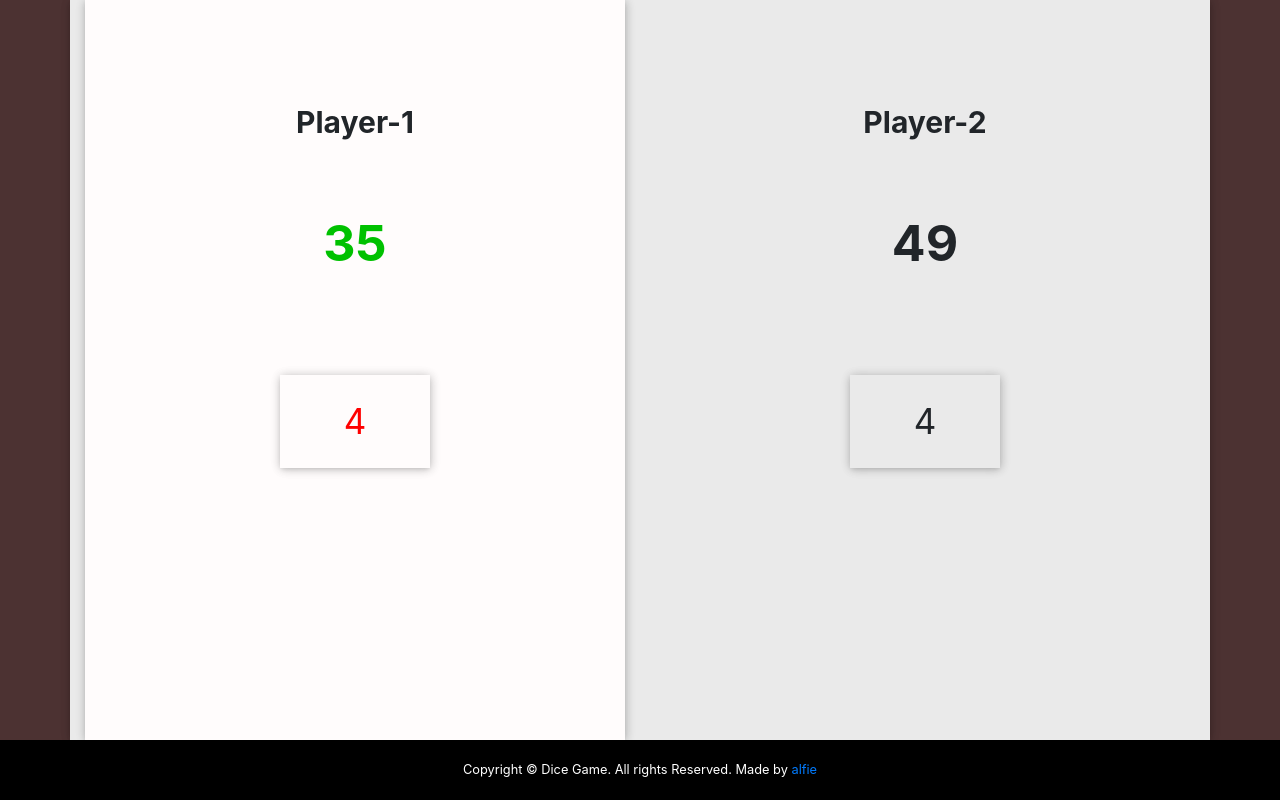
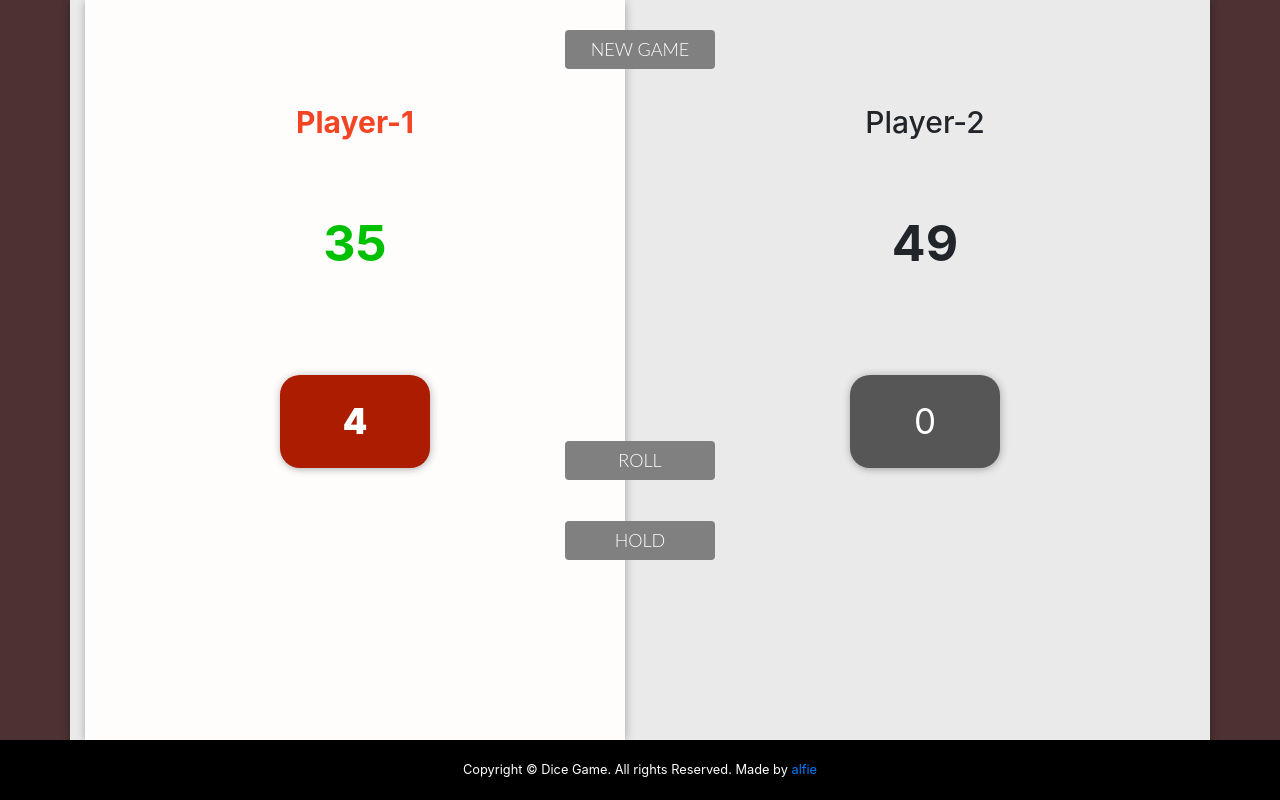
Before and after one commit to alfie254/diceGame, a PHP site: page / in a window 1280 px wide. Run offline with PHP 8.4, Linux system fonts and the light colour scheme; some libraries are stand-ins or nearby versions.

Commit message:
htm and css styling complete

```diff
--- a/assets/css/style.css
+++ b/assets/css/style.css
@@ -13,7 +13,7 @@ footer{
 .player-name{
 	margin-bottom: 20%;
 	font-size: 30px;
-	font-weight: 700;
+	font-weight: 500;
 }
 .score{
 	margin-bottom: 30%;
@@ -31,7 +31,44 @@ footer{
 	width: 150px;
 	margin: auto;
 	text-align: center;
+	background: #565656;
+	color: #fff;
+	border-radius: 20px;
 	font-size: 35px;
+}
+.btn{
+	position: absolute;
+	width: 150px;
+	left: 50%;
+	transform: translateX(-50%);
+	color: #fff;
+	background: none;
+	border: none;
+	font-family: Lato;
+	background: grey;
+	font-size: 18px;
+	text-transform: uppercase;
+	cursor: pointer;
+	font-weight: 300;
+	transition: background-color 0.3s, color 0.3s;
+}
+.btn:hover{
+	background: red;
+}
+.btn:focus{
+	outline: none;
+	 box-shadow: none;
+
+}
+
+.btn-new{
+	top: 30px;
+}
+.btn-roll{
+	bottom: 40%;
+}
+.btn-hold{
+	bottom: 30%;
 }
 
 .active{
@@ -42,6 +79,32 @@ footer{
 .active .score{
 	color: #00c100;
 }
+
+.active .player-name{
+	font-weight: 700;
+	color: #f34423;
+}
 .active .current{
-	color: red;
+	background: #ab1c01;
+	color : #fff;
+	font-weight: 900;
 }
+
+.winner{
+	padding: 100px;
+	background-color: #fffcfc;
+	box-shadow: 0px 2px 4px -1px rgba(0, 0, 0, 0.1), 1px 1px 10px 0px rgba(0, 0, 0, 0.14), 0px 1px 10px 0px rgba(0, 0, 0, 0.12);
+}
+.winner .score{
+	color: #00c100;
+}
+
+.winner .player-name{
+	font-weight: 700;
+	color: #f34423;
+}
+.winner .current{
+	background: #ab1c01;
+	color : #fff;
+	font-weight: 900;
+}
--- a/index.php
+++ b/index.php
@@ -29,9 +29,13 @@
         <div class="player-2-panel h-100">
           <div class="player-name" id="player-2">Player-2</div>
           <h2 class="score" id="score-0"> 49 </h2>
-          <div class="current" id="current-2">4</div>
+          <div class="current" id="current-2">0</div>
         </div>
       </div>
+
+        <button class="btn btn-new">New Game</button>
+        <button class="btn btn-roll">Roll</button>
+        <button class="btn btn-hold">Hold</button>
     </div>
   </div>
 
```
